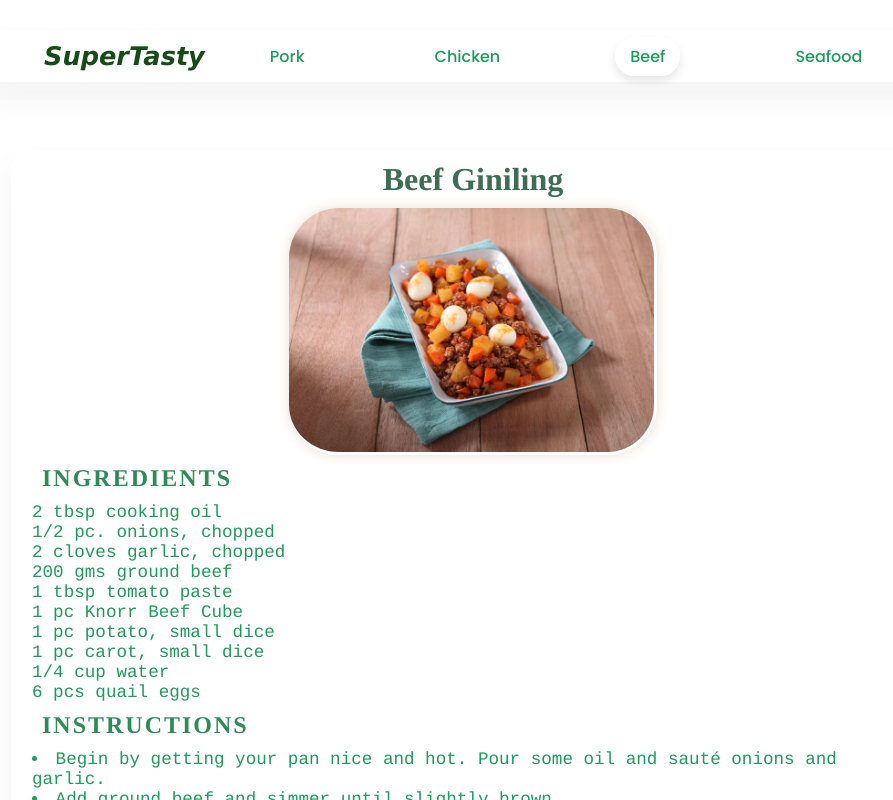
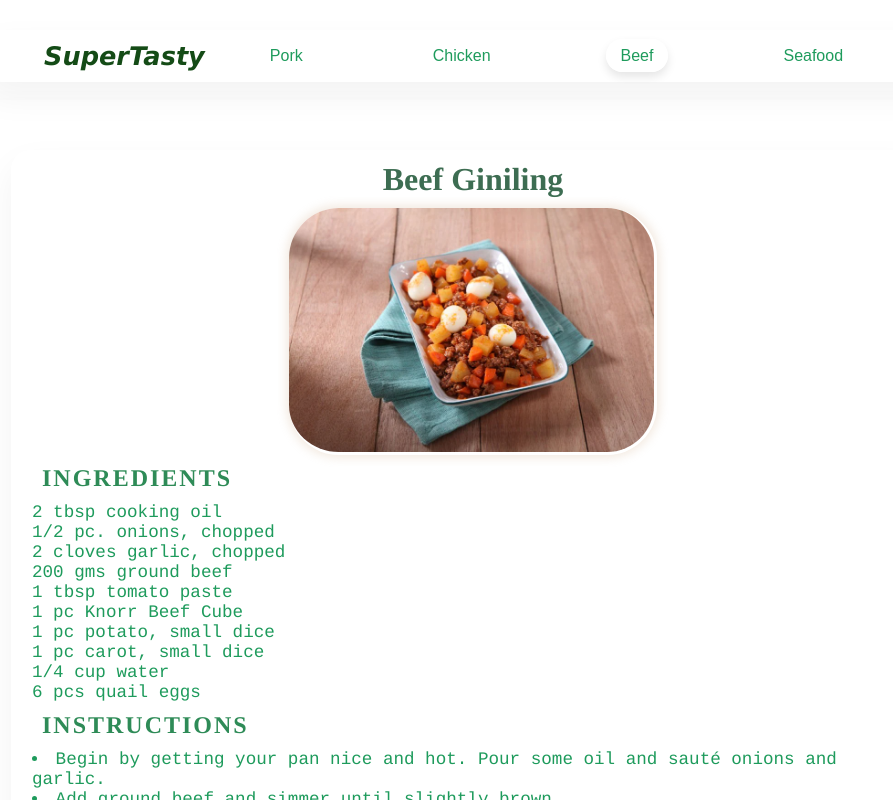
Before and after one commit to LyraMae0511/supertasty, a plain HTML site: page beef.html in a window 1280 px wide. Shown: the whole page, without its empty margins (167-1060 px from the left). Drawn offline with Linux system fonts and the light colour scheme.

Commit message:
Update styles.css

```diff
--- a/styles.css
+++ b/styles.css
@@ -1,4 +1,4 @@
-@import url('https://fonts.googleapis.com/css?family=Poppins:200,300,400,500,600,700,800,900&display=swap');
+
 * {
     margin: 0;
     padding: 0;
```
